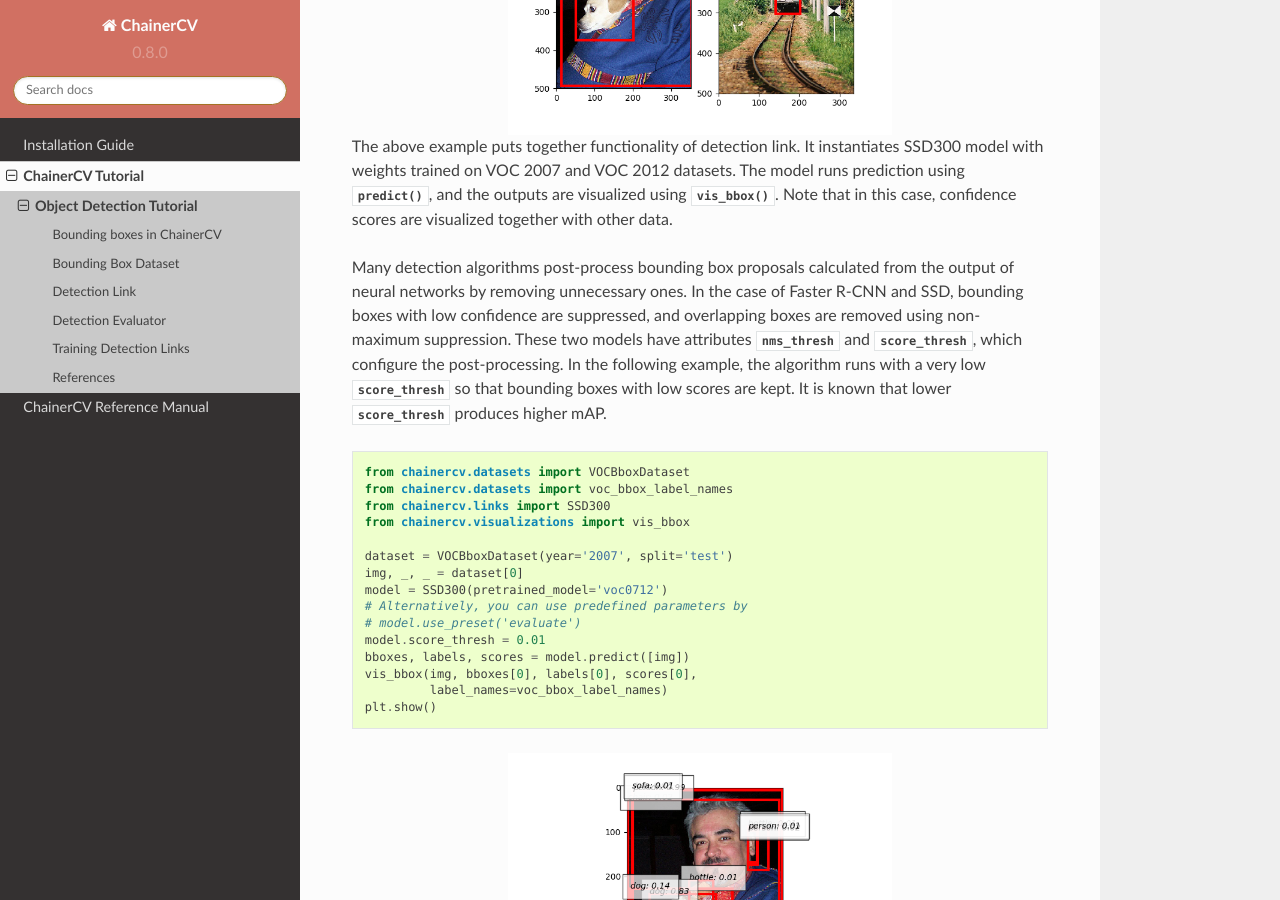
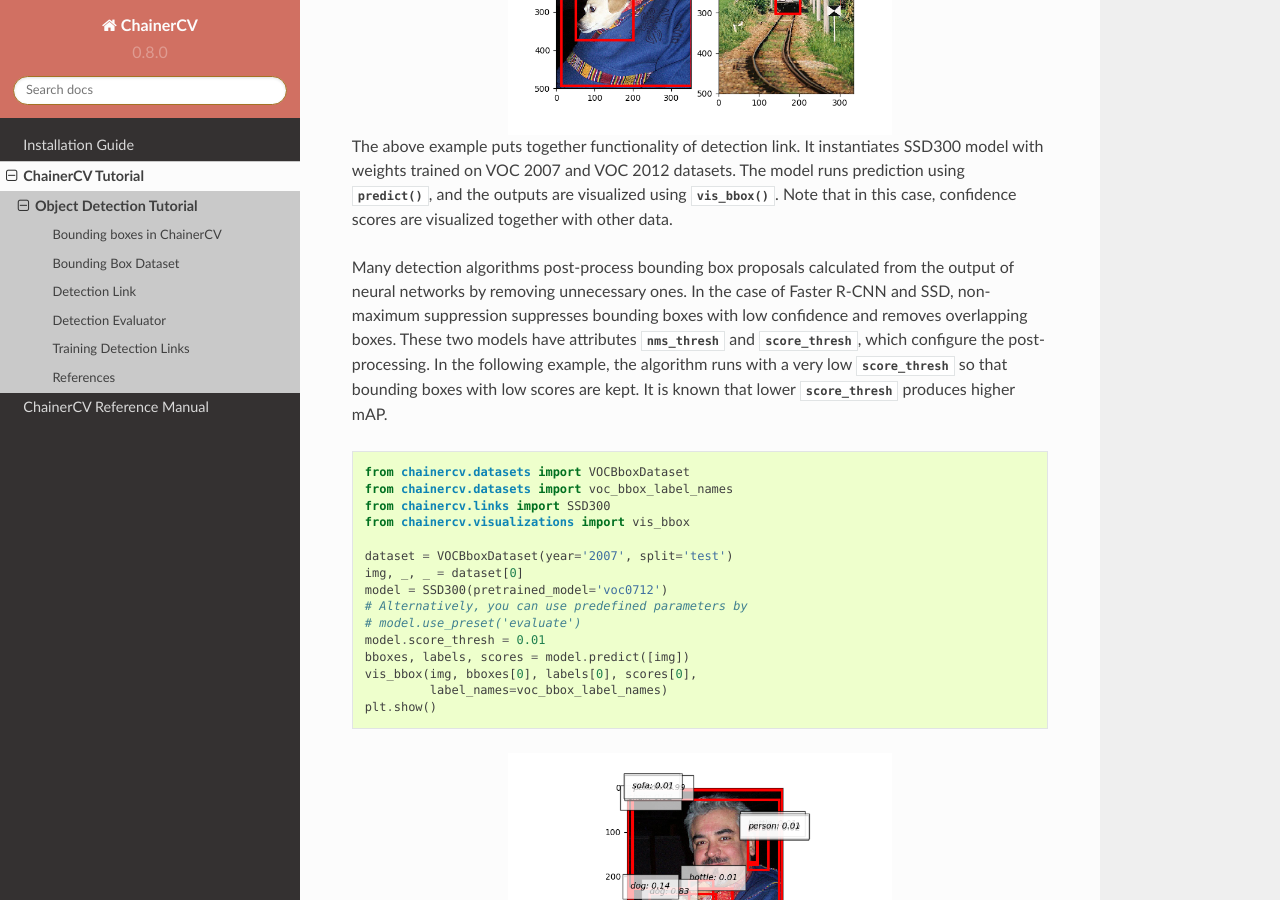
Before and after one commit to chainer/chainercv, a Sphinx documentation site: the page built from docs/source/tutorial/detection.rst, in a window 1280 px wide and 900 px high, scrolled down 4172 px. Built offline with Sphinx 7.4.7 and the Read the Docs theme 2.0.0, drawn with Linux system fonts in a browser that asks for light colours.

Commit message:
another fix

```diff
--- a/docs/source/tutorial/detection.rst
+++ b/docs/source/tutorial/detection.rst
@@ -153,7 +153,7 @@ The model runs prediction using :meth:`~chainercv.links.model.ssd.SSD.predict`,
 Note that in this case, confidence scores are visualized together with other data.
 
 Many detection algorithms post-process bounding box proposals calculated from the output of neural networks by removing unnecessary ones.
-In the case of Faster R-CNN and SSD, bounding boxes with low confidence are suppressed, and overlapping boxes are removed using non-maximum suppression.
+In the case of Faster R-CNN and SSD, non-maximum suppression suppresses bounding boxes with low confidence and removes overlapping boxes.
 These two models have attributes :obj:`nms_thresh` and :obj:`score_thresh`, which configure the post-processing.
 In the following example, the algorithm runs with a very low :obj:`score_thresh` so that bounding boxes with low scores are kept.
 It is known that lower :obj:`score_thresh` produces higher mAP.
```
